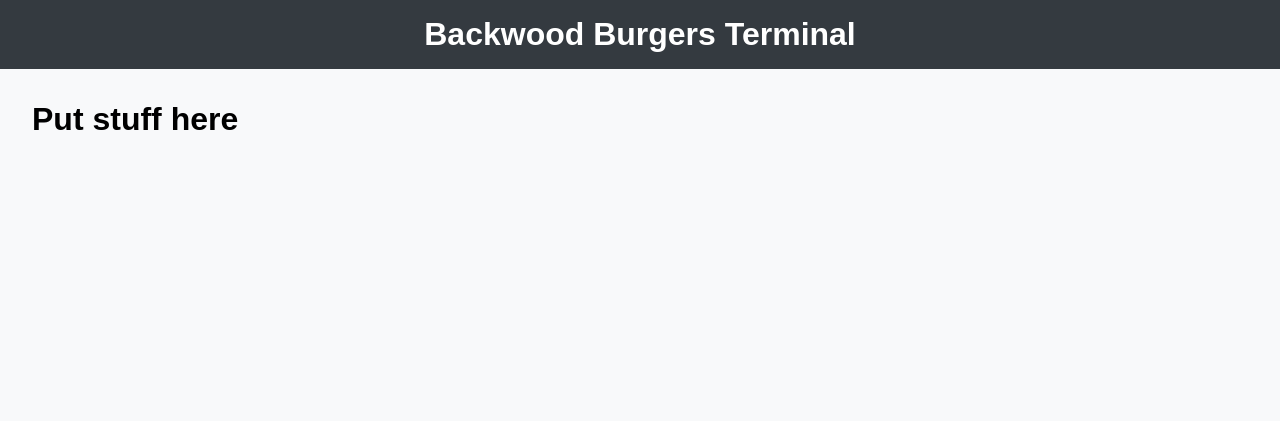
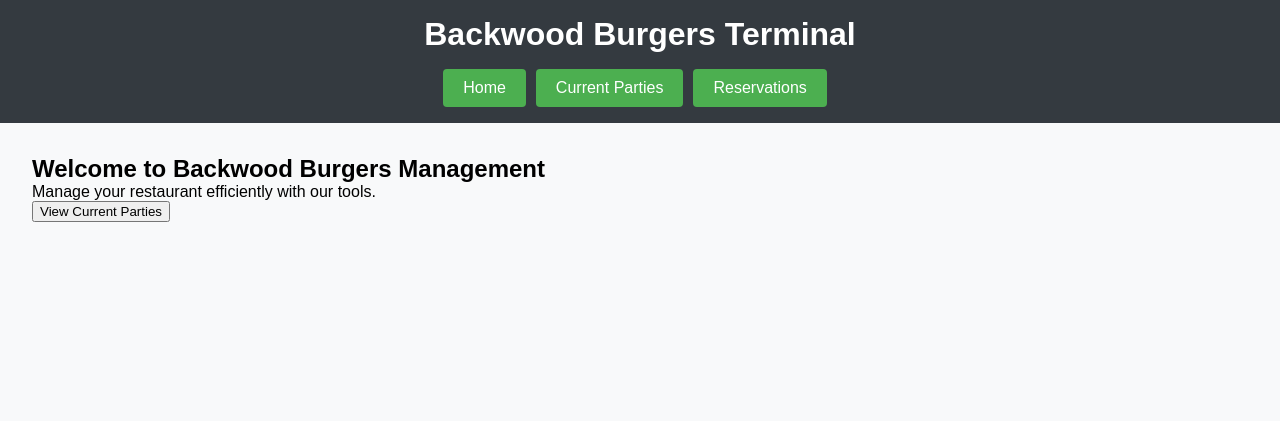
Before and after one commit to tylerlv3/CS340-Project-1, a Flask app: page / in a window 1280 px wide. Shown: the top 421 px of the page. Run offline with Flask 2, Linux system fonts and the light colour scheme.

Commit message:
Displaying data for reservations and current parties, added simple nav bar and some other random things. Will finish more later

```diff
--- a/requirements.txt
+++ b/requirements.txt
@@ -5,3 +5,5 @@ python-dotenv==0.19.1
 gunicorn==21.2.0
 pytest
 werkzeug==2.0.1
+psycopg2
+mysql-connector-python
--- a/src/app.py
+++ b/src/app.py
@@ -1,11 +1,14 @@
-from flask import Flask, render_template
+from dotenv import load_dotenv
+load_dotenv()
+
+from flask import Flask
+from views import views
 import os
 
 app = Flask(__name__)
-
-@app.route('/')
-def home():
-    return render_template('index.html')
+# Set secret key from environment variable or use a default for development
+app.secret_key = os.environ.get('SECRET_KEY', 'dev')
+app.register_blueprint(views)
 
 if __name__ == '__main__':
     port = int(os.environ.get('PORT', 5000))
--- a/src/static/styles.css
+++ b/src/static/styles.css
@@ -20,6 +20,37 @@ header {
     text-align: center;
 }
 
+.nav {
+    display: flex;
+    justify-content: center;
+    margin-top: 1rem;
+}
+
+header nav ul {
+    list-style: none;
+    margin: 0;
+    padding: 0;
+    display: flex;
+}
+
+header nav ul li {
+    margin-right: 10px;
+}
+
+header nav ul li a {
+    display: inline-block;
+    padding: 10px 20px;
+    background-color: #4CAF50;
+    color: #ffffff;
+    text-decoration: none;
+    border-radius: 4px;
+    transition: background-color 0.3s;
+}
+
+header nav ul li a:hover {
+    background-color: #45a049;
+}
+
 /* Style the main content */
 main {
     padding: 2rem;
@@ -35,3 +66,16 @@ footer {
     bottom: 0;
     width: 100%;
 }
+
+.currentTable, th, td {
+    width: auto%;
+    border-collapse: collapse;
+    border: 1px solid black;
+    border-
+}
+.reservationTable, th, td {
+    width: auto%;
+    border-collapse: collapse;
+    border: 1px solid black;
+    border-
+}
--- a/src/templates/base.html
+++ b/src/templates/base.html
@@ -9,6 +9,12 @@
 <body>
     <header>
         <h1>Backwood Burgers Terminal</h1>
+        <nav class="nav">
+            <ul>
+                <li><a href="{{ url_for('views.home') }}">Home</a></li>
+                <li><a href="{{ url_for('views.current') }}">Current Parties</a></li>
+                <li><a href="{{ url_for('views.reservations') }}">Reservations</a></li>
+            </ul>
     </header>
     <main>
         {% block content %}
--- a/src/templates/index.html
+++ b/src/templates/index.html
@@ -10,7 +10,9 @@
     {% extends 'base.html' %}
 
     {% block content %}
-    <h1>Put stuff here</h1>
+        <h2>Welcome to Backwood Burgers Management</h2>
+        <p>Manage your restaurant efficiently with our tools.</p>
+        <button onclick="window.location.href='/current'">View Current Parties</button>
     {% endblock %}
 </body>
 </html>
--- /dev/null
+++ b/src/views.py
@@ -0,0 +1,80 @@
+from flask import Blueprint, render_template, flash
+import mysql.connector
+from mysql.connector import Error
+import os
+
+# Create Blueprint
+views = Blueprint('views', __name__)
+
+host=os.getenv('DB_HOST', 'localhost'),
+port=os.getenv('DB_PORT', 3306),
+database=os.getenv('DB_NAME'),
+user=os.getenv('DB_USER'),
+password=os.getenv('DB_PASSWORD')
+print(host, port, database, user, password)
+
+def get_db_connection():
+    try:
+        conn = mysql.connector.connect(
+            host=os.getenv('DB_HOST', 'localhost'),
+            database=os.getenv('DB_NAME'),
+            user=os.getenv('DB_USER'),
+            password=os.getenv('DB_PASSWORD')
+        )
+
+        return conn
+    except Error as e:
+        print(f"Error connecting to MySQL Database: {e}")
+        return None
+
+@views.route('/')
+def home():
+    return render_template('index.html')
+
+@views.route('/current')
+def current():
+    conn = get_db_connection()
+    if conn is None:
+        flash('Database connection failed', 'error')
+        return render_template('current.html', parties=None)
+    try:
+        cur = conn.cursor(dictionary=True)
+        query = """
+            SELECT st.*, s.name AS server_name
+            FROM serversTables st
+            JOIN servers s ON st.serverID = s.employeeID;
+        """
+        cur.execute(query)
+        parties = cur.fetchall()
+        return render_template('current.html', parties=parties)
+    except Error as e:
+        flash(f'Database error: {str(e)}', 'error')
+        return render_template('current.html', parties=None)
+    finally:
+        if 'cur' in locals():
+            cur.close()
+        if conn.is_connected():
+            conn.close()
+
+@views.route('/reservations')
+def reservations():
+    conn = get_db_connection()
+    if conn is None:
+        flash('Database connection failed', 'error')
+        return render_template('reservations.html', parties=None)
+    try:
+        cur = conn.cursor(dictionary=True)
+        query = """
+            SELECT r.*, s.name as server_name, c.name as customer_name FROM reservations r JOIN servers s ON r.employeeID = s.employeeID JOIN customers c ON r.customerID = c.customerID;
+        """
+        cur.execute(query)
+        reservations = cur.fetchall()
+        return render_template('reservations.html', reservations=reservations)
+    except Error as e:
+        flash(f'Database error: {str(e)}', 'error')
+        return render_template('reservations.html', parties=None)
+    finally:
+        if 'cur' in locals():
+            cur.close()
+        if conn.is_connected():
+            conn.close()
```
Also changed, not shown: src/templates/current.html (added, +49 -0 lines), src/templates/reservations.html (added, +49 -0 lines).
